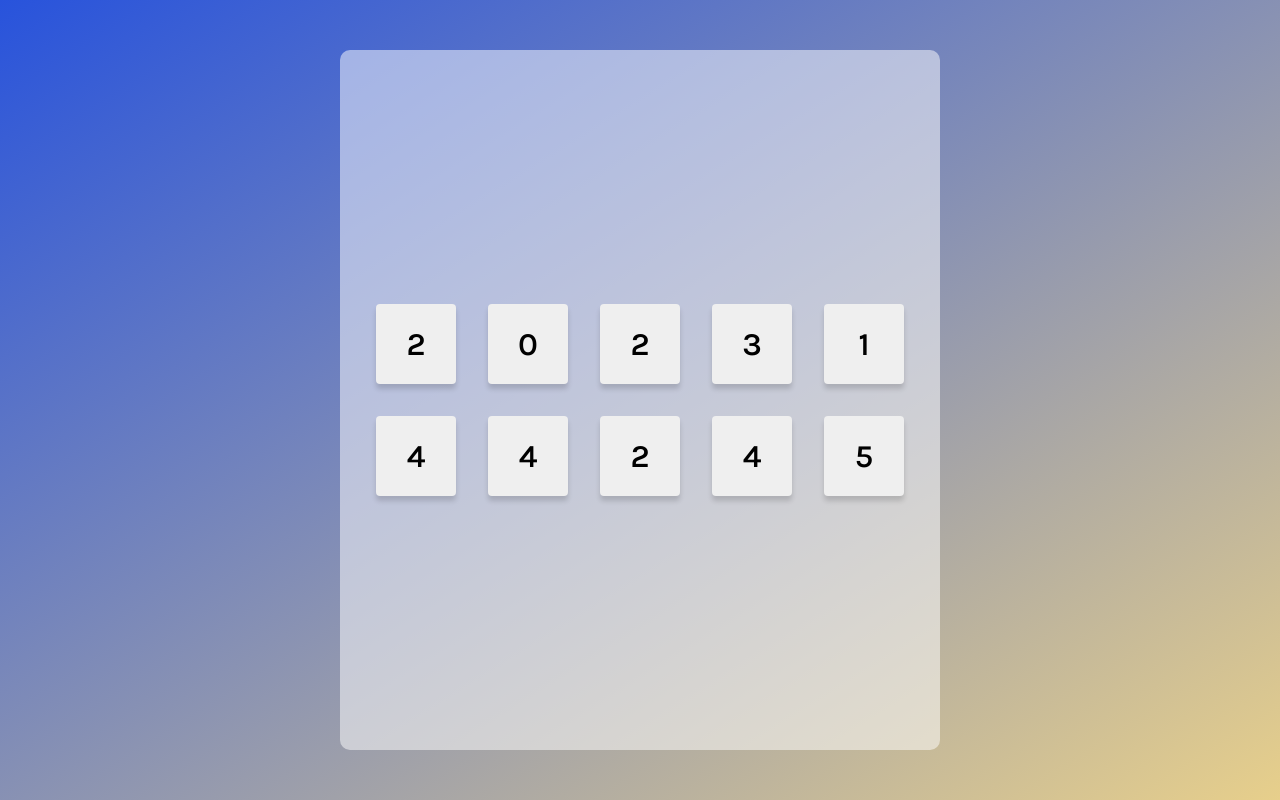
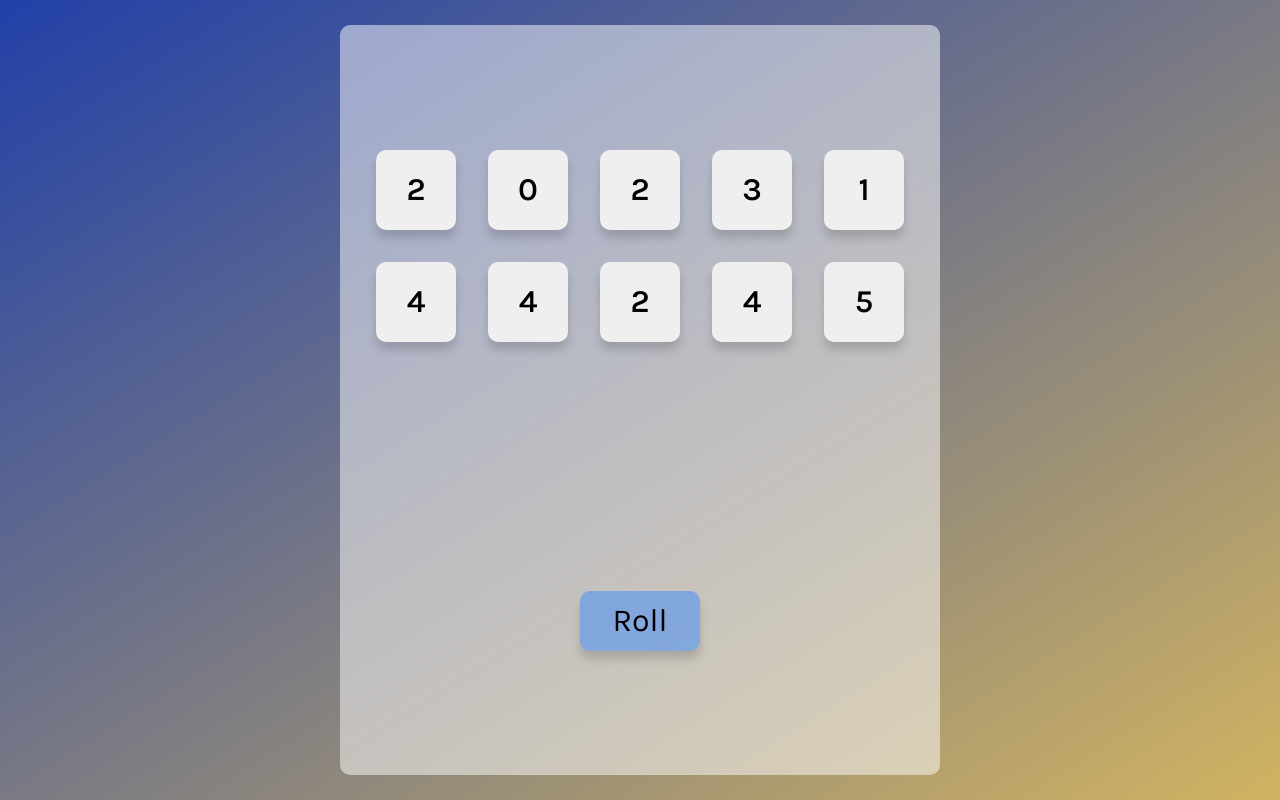
Before and after one commit to meioseii/tenzies, a React (Vite) app: page / in a window 1280 px wide. Built offline with nearby package versions, Linux system fonts and the light colour scheme.

Commit message:
roll button added

```diff
--- a/src/App.css
+++ b/src/App.css
@@ -1,13 +1,13 @@
 @import url('https://fonts.googleapis.com/css2?family=Karla:wght@300;400;500;600;700&display=swap');
 
 * {
-  border: 0px solid black;
+  border: px solid black;
   font-family: 'Karla', sans-serif;
   box-sizing: border-box;
 }
 
 body {
-  background: linear-gradient(to bottom right, #2853dc ,#e7cf8b);
+  background: linear-gradient(to bottom right, #2140a8 ,#d1b361);
   display: flex;
   justify-content: center;
   align-items: center;
@@ -18,10 +18,11 @@ body {
 main {
   background-color: rgba(255, 255, 255, 0.5);
   display: flex;
-  justify-content: center;
+  flex-direction: column;
+  justify-content: space-around;
   align-items: center;
   width: 600px;
-  height: 700px;
+  height: 750px;
   border-radius: 10px;
 }
 
@@ -40,10 +41,32 @@ main {
 .die button {
   height: 80px;
   width: 80px;
-  font-family: 'Karla';
+  font-family: 'Karla', sans-serif;
   font-size: 32px;
   font-weight: 600;
-  border-radius: 4px;
-  box-shadow: 0px 5px 5px rgba(0, 0, 0, 0.15);
+  border-radius: 10px;
+  border: 0px;
+  box-shadow: 0px 8px 8px rgba(0, 0, 0, 0.15);
   cursor: pointer;
 }
+
+.roll-button {
+  cursor: pointer;
+  height: 60px;
+  width: 120px;
+  font-family: 'Karla', sans-serif;
+  font-size: 32px;
+  border-radius: 10px;
+  border: 0px;
+  background-color: rgba(58, 137, 255, 0.493);
+  box-shadow: 0px 8px 8px rgba(0, 0, 0, 0.15);
+}
+
+.roll-button:hover {
+  background-color: #274bbe;
+  transition: 0.4s;
+}
+
+.roll-button:active {
+  transform: scale(0.95);
+}
--- a/src/App.jsx
+++ b/src/App.jsx
@@ -1,4 +1,4 @@
-import { useState } from 'react'
+import { useEffect, useState } from 'react'
 import './App.css'
 import Dice from './Dice'
 
@@ -14,13 +14,23 @@ function App() {
     return newDice
   }
 
-  const dieElements = dice.map(die => <Dice value={die}/>)
+  const allDice = dice.map(die => {
+    return <Dice value={die}/>
+  })
+
+  function handleClick() {
+    setDice(allNewDice())
+  }
+
 
   return (
     <main>
       <div className='dice-container'>
-        {dieElements}
+        {allDice}
       </div>
+      <button
+        className='roll-button'
+        onClick={handleClick}>Roll</button>
     </main>
   )
 }
```
